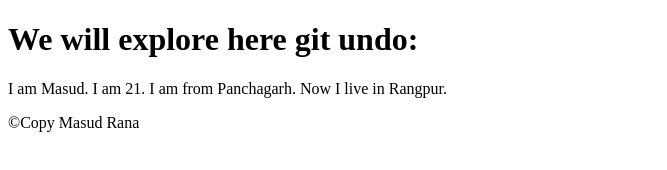
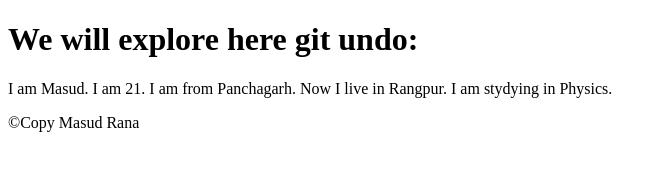
Before and after one commit to dev-masudRana/github-undo, a plain HTML site: page index.html in a window 1280 px wide. Shown: the whole page, without its empty margins (0-667 px from the left). Drawn offline with Linux system fonts and the light colour scheme.

Commit message:
added my subject physics and also added a test.txt file

```diff
--- a/index.html
+++ b/index.html
@@ -15,6 +15,7 @@
         I am from Panchagarh.
 
         Now I live in Rangpur.
+        I am stydying in Physics.
     </main>
     <footer>
         <p>&copy;Copy Masud Rana</p>
```
Also changed, not shown: git-commands.txt, test.txt (added).
